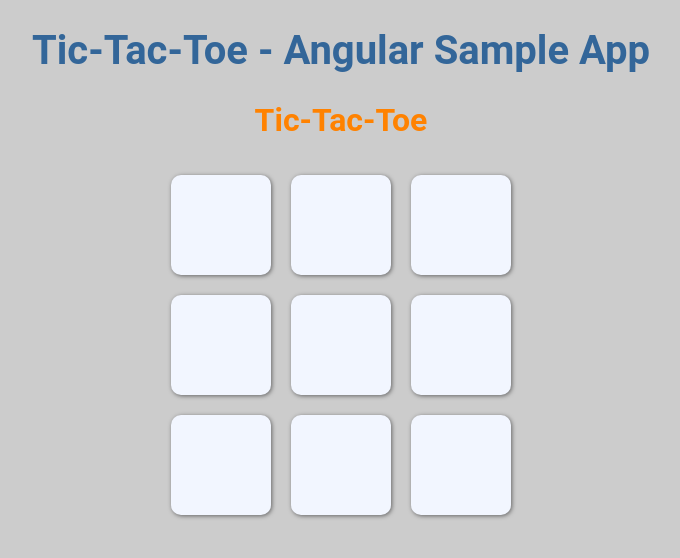
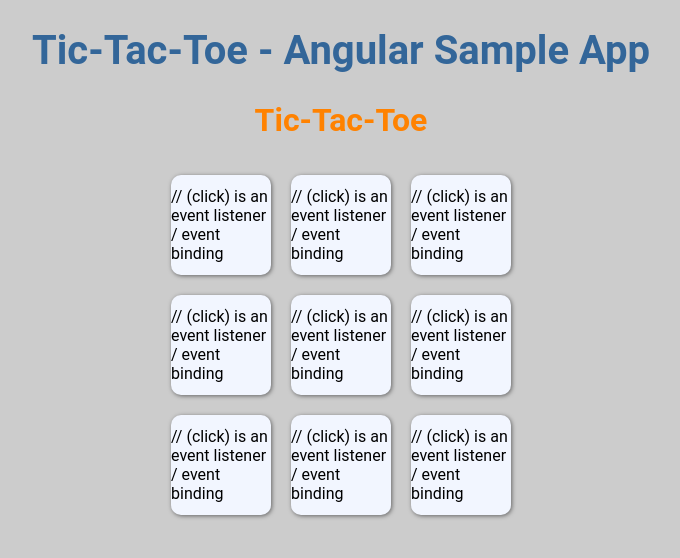
Before and after one commit to DumindaKuruppu/tic-tac-toe-angular, an Angular app: page / in a window 1280 px wide. Shown: the top 558 px of the page, without its empty margins (299-979 px from the left). Built offline with nearby package versions, Linux system fonts and the light colour scheme.

Commit message:
added some comments explaining angular fundamentals

```diff
--- a/src/app/sample/sample.component.html
+++ b/src/app/sample/sample.component.html
@@ -1,10 +1,10 @@
 <!--Use ng g c sample to create a new component-->
 <!--Use ng g s sample to create a new service-->
 
-<h1>{{title}}</h1>
+<h1>{{title}}</h1>  // Interpolation is used to display the value of a variable in the template which is a databinding technique
 <p>sample works!</p>
 <ul>
-  <li *ngFor="let sample of sampleList" >
-    {{sample}}
+  <li *ngFor="let sample of sampleList" > // Structural directives are used to manipulate the DOM which changes the structure of the DOM
+    {{sample}} // Directives are used to manipulate the DOM
   </li>
 </ul>
--- a/src/app/sample/sample.component.ts
+++ b/src/app/sample/sample.component.ts
@@ -1,6 +1,7 @@
 import { Component } from '@angular/core';
 import {SampleService} from "./sample.service";
 
+// Decorator/ annotation/ metadata
 @Component({
   selector: 'app-sample',
   templateUrl: './sample.component.html',
--- a/src/app/tic-tac-toe/tic-tac-toe.component.html
+++ b/src/app/tic-tac-toe/tic-tac-toe.component.html
@@ -1,7 +1,7 @@
 <h2>{{ heading }}</h2>
 <div>
   <div *ngFor="let row of board; let i = index" style="display: flex; justify-content: center">
-    <div *ngFor="let cell of row; let j = index" (click)="handleClick(i, j)" class="box">
+    <div *ngFor="let cell of row; let j = index" (click)="handleClick(i, j)" class="box"> // (click) is an event listener / event binding
       {{ cell }}
     </div>
   </div>
--- a/src/app/tic-tac-toe/tic-tac-toe.component.ts
+++ b/src/app/tic-tac-toe/tic-tac-toe.component.ts
@@ -30,7 +30,7 @@
 
   checkHorizontalWin(board: any[]): boolean {
     for (const row of board) {
-      const rowSet = new Set(row);
+      const rowSet = new Set(row); // Set is a collection of unique values
       if (rowSet.size === 1 && !rowSet.has(undefined)) {
         return true;
       }
```
